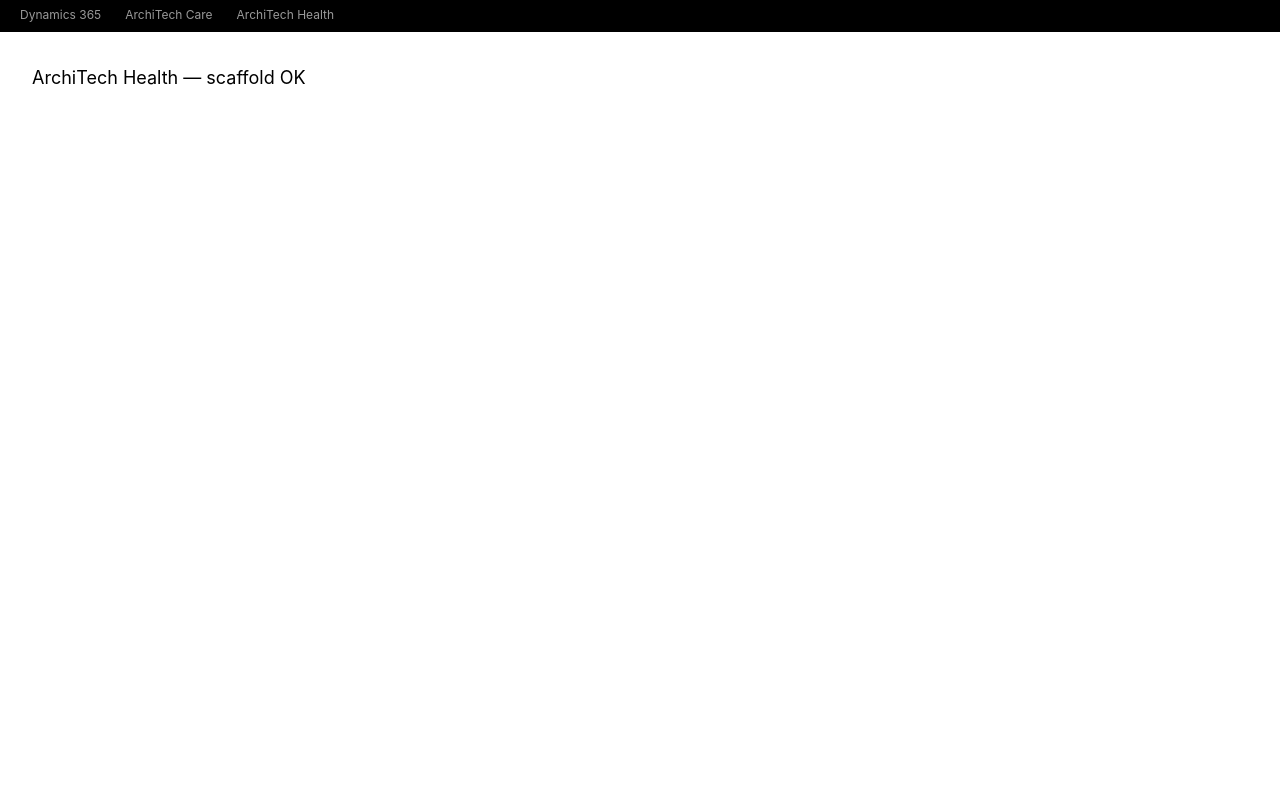
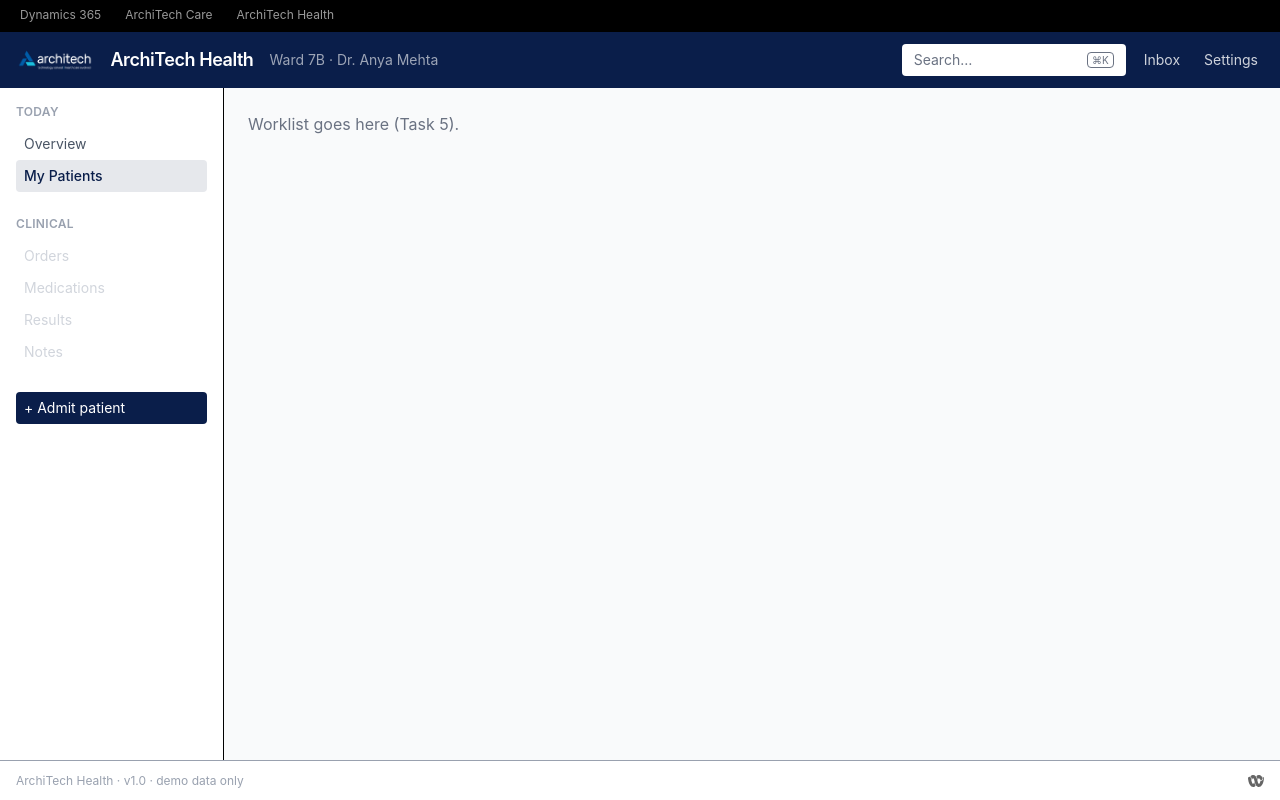
Before and after one commit to ArchiTechGit/architechdemo, a React (Vite) app in the folder archihealth/: page / in a window 1280 px wide. Built offline with nearby package versions, Linux system fonts and the light colour scheme.

Commit message:
feat(archihealth): add Header/Sidebar/Footer shell

```diff
--- a/archihealth/src/App.tsx
+++ b/archihealth/src/App.tsx
@@ -1,10 +1,22 @@
+import { useState } from "react";
 import { SystemSwitcher } from "./components/SystemSwitcher";
+import { Header, Sidebar, Footer, type SidebarView } from "./components/Shell";
 
 export default function App() {
+  const [view, setView] = useState<SidebarView>("worklist");
+
   return (
     <div className="flex h-screen flex-col">
       <SystemSwitcher />
-      <div className="p-8 text-lg">ArchiTech Health — scaffold OK</div>
+      <Header />
+      <div className="flex flex-1 overflow-hidden">
+        <Sidebar active={view} onSelect={setView} onAdmit={() => console.log("admit (Task 8)")} />
+        <main className="flex-1 overflow-auto bg-gray-50 p-6">
+          {view === "overview" && <div className="text-gray-500">Overview isn&apos;t modeled in this demo.</div>}
+          {view === "worklist" && <div className="text-gray-500">Worklist goes here (Task 5).</div>}
+        </main>
+      </div>
+      <Footer />
     </div>
   );
 }
--- /dev/null
+++ b/archihealth/src/components/Shell.tsx
@@ -0,0 +1,87 @@
+import logoDark from "@/assets/logo_darkbackground.png";
+import logoWebex from "@/assets/logo-webex.svg";
+
+export function Header() {
+  return (
+    <header className="flex h-14 items-center justify-between bg-[#0a1e4a] px-4 text-white">
+      <div className="flex items-center gap-4">
+        <img src={logoDark} alt="ArchiTech" className="h-6" />
+        <span className="text-lg font-semibold tracking-tight">ArchiTech Health</span>
+        <span className="text-sm text-white/60">Ward 7B &middot; Dr. Anya Mehta</span>
+      </div>
+      <div className="flex items-center gap-3 text-sm text-white/80">
+        <div className="flex w-56 items-center gap-2 rounded bg-white px-3 py-1.5 text-sm text-gray-500">
+          <span className="flex-1">Search&hellip;</span>
+          <span className="rounded border px-1 text-[10px]">&#8984;K</span>
+        </div>
+        <button title="Not part of this demo" className="rounded p-1.5 hover:bg-white/10">Inbox</button>
+        <button title="Not part of this demo" className="rounded p-1.5 hover:bg-white/10">Settings</button>
+      </div>
+    </header>
+  );
+}
+
+export type SidebarView = "overview" | "worklist";
+
+const TODAY_ITEMS: Array<{ label: string; view: SidebarView | null }> = [
+  { label: "Overview", view: "overview" },
+  { label: "My Patients", view: "worklist" },
+];
+
+const CLINICAL_ITEMS = ["Orders", "Medications", "Results", "Notes"];
+
+export function Sidebar({
+  active,
+  onSelect,
+  onAdmit,
+}: {
+  active: SidebarView;
+  onSelect: (view: SidebarView) => void;
+  onAdmit: () => void;
+}) {
+  return (
+    <nav className="flex w-56 flex-col gap-6 border-r bg-white p-4 text-sm">
+      <div>
+        <div className="mb-2 text-xs font-semibold uppercase tracking-wide text-gray-400">Today</div>
+        {TODAY_ITEMS.map((item) => (
+          <button
+            key={item.label}
+            onClick={() => item.view && onSelect(item.view)}
+            className={`block w-full rounded px-2 py-1.5 text-left ${
+              active === item.view ? "bg-[#0a1e4a]/10 font-medium text-[#0a1e4a]" : "text-gray-600 hover:bg-gray-50"
+            }`}
+          >
+            {item.label}
+          </button>
+        ))}
+      </div>
+      <div>
+        <div className="mb-2 text-xs font-semibold uppercase tracking-wide text-gray-400">Clinical</div>
+        {CLINICAL_ITEMS.map((label) => (
+          <span
+            key={label}
+            title="Not part of this demo"
+            className="block cursor-default rounded px-2 py-1.5 text-gray-300"
+          >
+            {label}
+          </span>
+        ))}
+      </div>
+      <button
+        onClick={onAdmit}
+        className="rounded bg-[#0a1e4a] px-2 py-1.5 text-left text-white hover:bg-[#0a1e4a]/90"
+      >
+        + Admit patient
+      </button>
+    </nav>
+  );
+}
+
+export function Footer() {
+  return (
+    <footer className="flex h-10 items-center justify-between border-t bg-white px-4 text-xs text-gray-400">
+      <span>ArchiTech Health &middot; v1.0 &middot; demo data only</span>
+      <img src={logoWebex} alt="Webex" className="h-4 opacity-60" />
+    </footer>
+  );
+}
```
